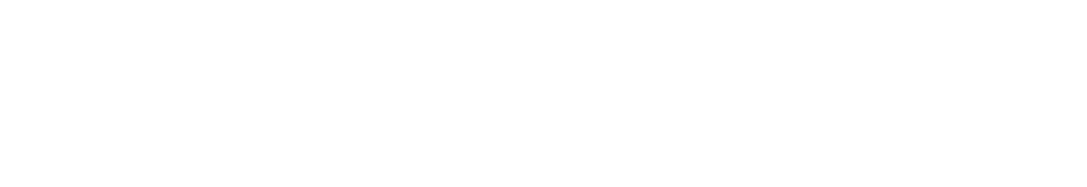
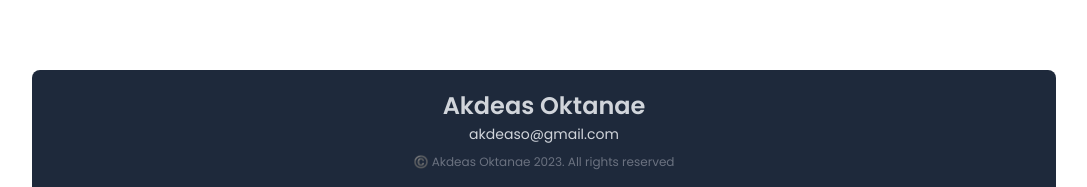
Before and after one commit to akdeaso/akdeaso.github.io, a React (Vite) app: page / in a window 1280 px wide. Shown: the part 1938-2125 px from the top of the page, without its empty margins (96-1183 px from the left). Before the commit the page ends 2008 px from the top, so only its background shows below. Built offline with nearby package versions, Linux system fonts and the light colour scheme.

Commit message:
add footer

```diff
--- a/index.html
+++ b/index.html
@@ -1,5 +1,5 @@
 <!DOCTYPE html>
-<html lang="en">
+<html lang="en" class="scroll-smooth">
   <head>
     <meta charset="UTF-8" />
     <link rel="icon" type="image/svg+xml" href="/vite.svg" />
--- a/src/App.jsx
+++ b/src/App.jsx
@@ -1,5 +1,6 @@
 import React, { useEffect, useState } from "react";
 import About from "./components/About";
+import Footer from "./components/Footer";
 import HeroSection from "./components/HeroSection";
 import Services from "./components/Services";
 import Works from "./components/Works";
@@ -42,6 +43,7 @@
           <Services></Services>
           <Works></Works>
           <About></About>
+          <Footer></Footer>
         </div>
       </div>
     </>
--- a/src/components/About.jsx
+++ b/src/components/About.jsx
@@ -14,7 +14,7 @@
         </p>
         <a
           href="mailto:akdeaso@gmail.com"
-          className="block mt-3 text-md md:text-lg font-regular text-gray-700 dark:text-gray-300 underline hover:text-indigo-500 dark:hover:text-indigo-500"
+          className="block mt-3 text-md md:text-lg  text-gray-700 dark:text-gray-300 underline hover:text-indigo-500 dark:hover:text-indigo-500"
         >
           akdeaso@gmail.com
         </a>
--- /dev/null
+++ b/src/components/Footer.jsx
@@ -0,0 +1,22 @@
+import React from "react";
+
+const Footer = () => {
+  return (
+    <div className="py-5 bg-slate-800 text-center text-gray-300 rounded-t-lg">
+      <a href="#hero" className="block text-xl md:text-2xl font-semibold">
+        Akdeas Oktanae
+      </a>
+      <a
+        href="mailto:akdeaso@gmail.com"
+        className=" text-sm md:text-md hover:text-indigo-500"
+      >
+        akdeaso@gmail.com
+      </a>
+      <p className="text-xs  mt-2 text-gray-500">
+        ©️ Akdeas Oktanae {new Date().getFullYear()}. All rights reserved
+      </p>
+    </div>
+  );
+};
+
+export default Footer;
--- a/src/components/HeroSection.jsx
+++ b/src/components/HeroSection.jsx
@@ -2,7 +2,7 @@
 
 const HeroSection = () => {
   return (
-    <div className="flex items-center justify-center flex-col py-20">
+    <div id="hero" className="flex items-center justify-center flex-col py-20">
       <div className="text-center">
         <h1 className="text-2xl md:test-4xl mb-1 md:mb-3 text-indigo-600 font-semibold dark:text-indigo-500">
           Hello, Akdeas here
@@ -12,7 +12,7 @@
           magnam?
         </p>
         <a
-          href="#"
+          href="#works"
           className="inline-block px-8 py-3 border-transparent text-base font-medium rounded-md text-white bg-indigo-600 hover:bg-indigo-700 md:text-md"
         >
           See Works
--- a/src/components/WorkItem.jsx
+++ b/src/components/WorkItem.jsx
@@ -1,8 +1,13 @@
 import React from "react";
 
-const WorkItem = ({ imgUrl, title, tech }) => {
+const WorkItem = ({ imgUrl, title, tech, workUrl }) => {
   return (
-    <div className="bg-slate-300 dark:bg-slate-800 rounded-lg overflow-hidden">
+    <a
+      href={workUrl}
+      className="bg-slate-300 dark:bg-slate-800 rounded-lg overflow-hidden"
+      target="_blank"
+      rel="noreferrer"
+    >
       <img
         src={imgUrl}
         alt={title}
@@ -23,7 +28,7 @@
           ))}
         </p>
       </div>
-    </div>
+    </a>
   );
 };
 
--- a/src/components/Works.jsx
+++ b/src/components/Works.jsx
@@ -14,6 +14,7 @@
             imgUrl={work.imgUrl}
             title={work.title}
             tech={work.tech}
+            workUrl={work.workUrl}
           ></WorkItem>
         ))}
       </div>
--- a/src/data/works.js
+++ b/src/data/works.js
@@ -2,21 +2,25 @@
     {
         title: 'Diabetes Prediction App',
         imgUrl: 'https://cdn.discordapp.com/attachments/749769913668730992/1064433961167757332/image.png',
-        tech:['Flask', 'Tailwind CSS', 'Heroku']
+        tech:['Flask', 'Tailwind CSS', 'Heroku'],
+        workUrl: 'https://github.com/akdeaso/diabetes-prediction'
     },
     {
         title: 'Second Hand',
         imgUrl: 'https://cdn.discordapp.com/attachments/749769913668730992/1064434084736155708/image.png',
-        tech:['React Native', 'JavaScript']
+        tech:['React Native', 'JavaScript'],
+        workUrl: 'https://github.com/MauL08/SecondHand'
     },
     {
         title: 'My Desktop',
         imgUrl: 'https://cdn.discordapp.com/attachments/749769913668730992/1064434263694528552/image.png',
-        tech:['React', 'Vite', 'Express', 'MongoDB', 'Redis', 'Neo4j', 'Postgresql']
+        tech:['React', 'Vite', 'Express', 'MongoDB', 'Redis', 'Neo4j', 'Postgresql'],
+        workUrl: 'https://my-desktop-tbd.netlify.app/login'
     },
     {
         title: 'BIONIX 2020',
         imgUrl: 'https://cdn.discordapp.com/attachments/749769913668730992/1064434425074569217/image.png',
-        tech:['HTML', 'CSS', 'JS', 'Bootstrap']
+        tech:['HTML', 'CSS', 'JS', 'Bootstrap'],
+        workUrl: 'https://bionix-ise-2020.netlify.app/'
     },
 ]
--- a/tailwind.config.cjs
+++ b/tailwind.config.cjs
@@ -1,6 +1,6 @@
 /** @type {import('tailwindcss').Config} */
 module.exports = {
-  content: ['./src/**/*.{jsx,js}'],
+  content: ['./index.html','./src/**/*.{jsx,js}'],
   darkMode: 'class',
   theme: {
     extend: {
```
